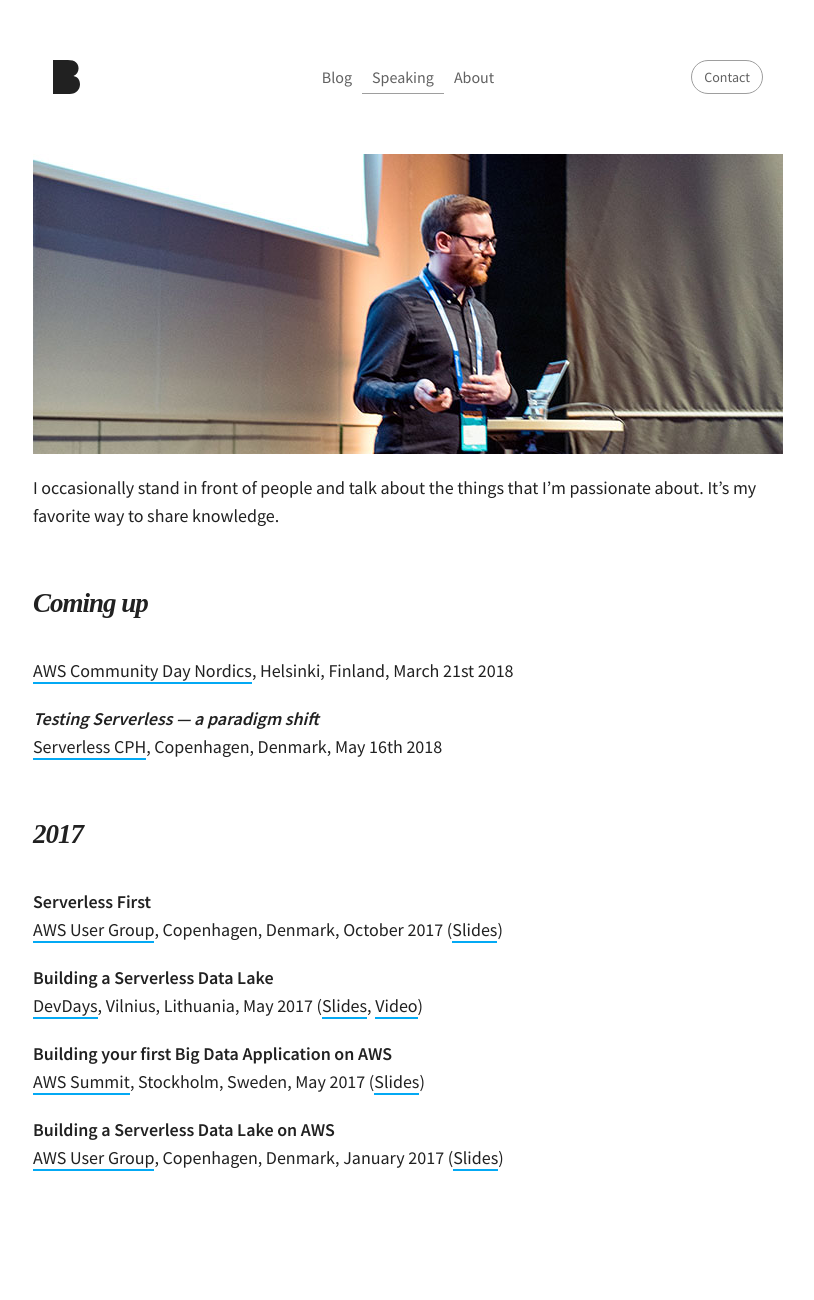
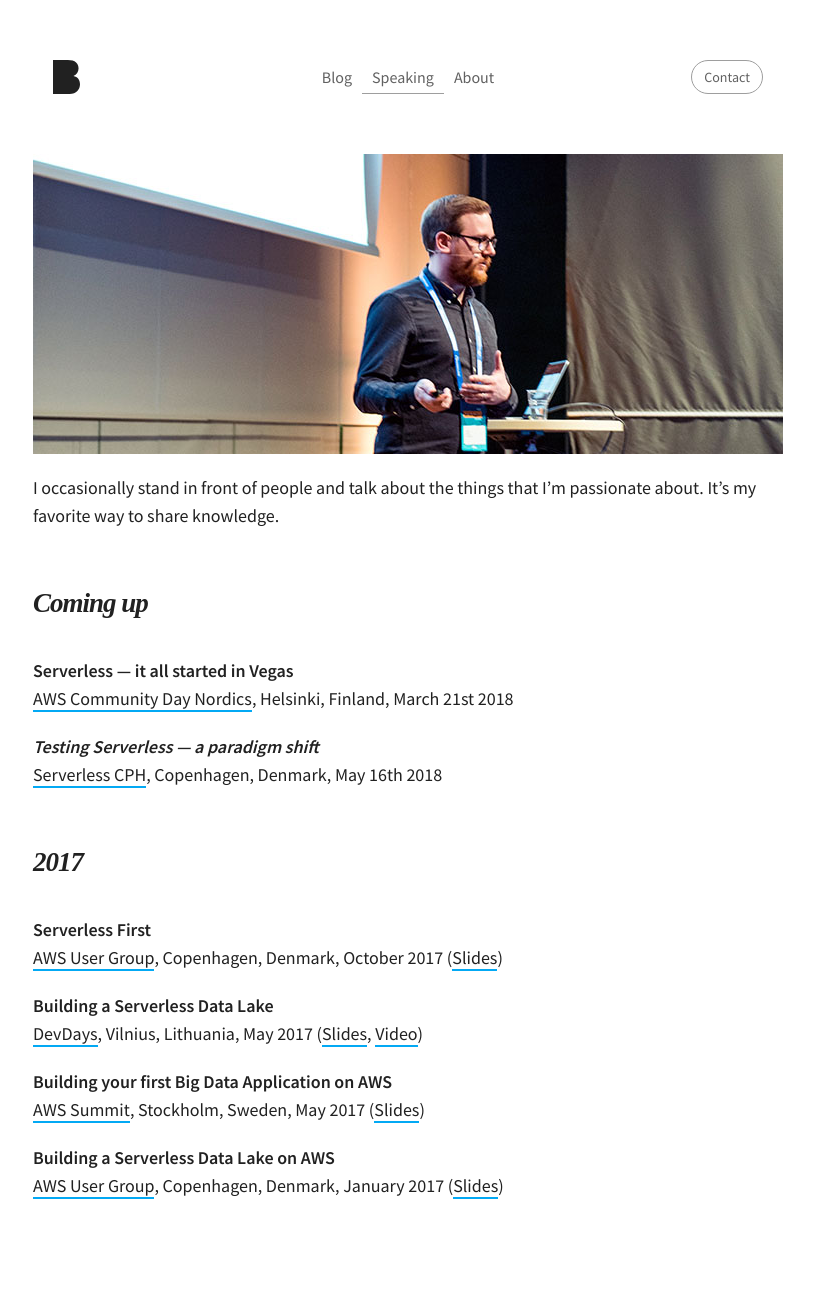
Before and after one commit to martinbuberl/martinbuberl.github.io, a Jekyll site: the page built from speaking.md, in a window 1280 px wide. Shown: the whole page, without its empty margins (232-1046 px from the left). Built offline with Jekyll 4.4.1, drawn with Linux system fonts in a browser that asks for light colours; nearby versions of some CDN libraries; some web fonts are replaced; before the commit the page ends 1272 px from its top, so only the background shows below that.

Commit message:
Added title of talk

```diff
--- a/speaking.md
+++ b/speaking.md
@@ -11,6 +11,7 @@ I occasionally stand in front of people and talk about the things that I'm passi
 
 <h2 id="coming-up" class="has-permalink">Coming up<a class="permalink" title="Permalink" href="#coming-up">#</a></h2>
 
+**Serverless — it all started in Vegas**<br/>
 [AWS Community Day Nordics](https://awsfin.org/communityday/), Helsinki, Finland, March 21st 2018
 
 ***Testing Serverless — a paradigm shift***<br/>
```
